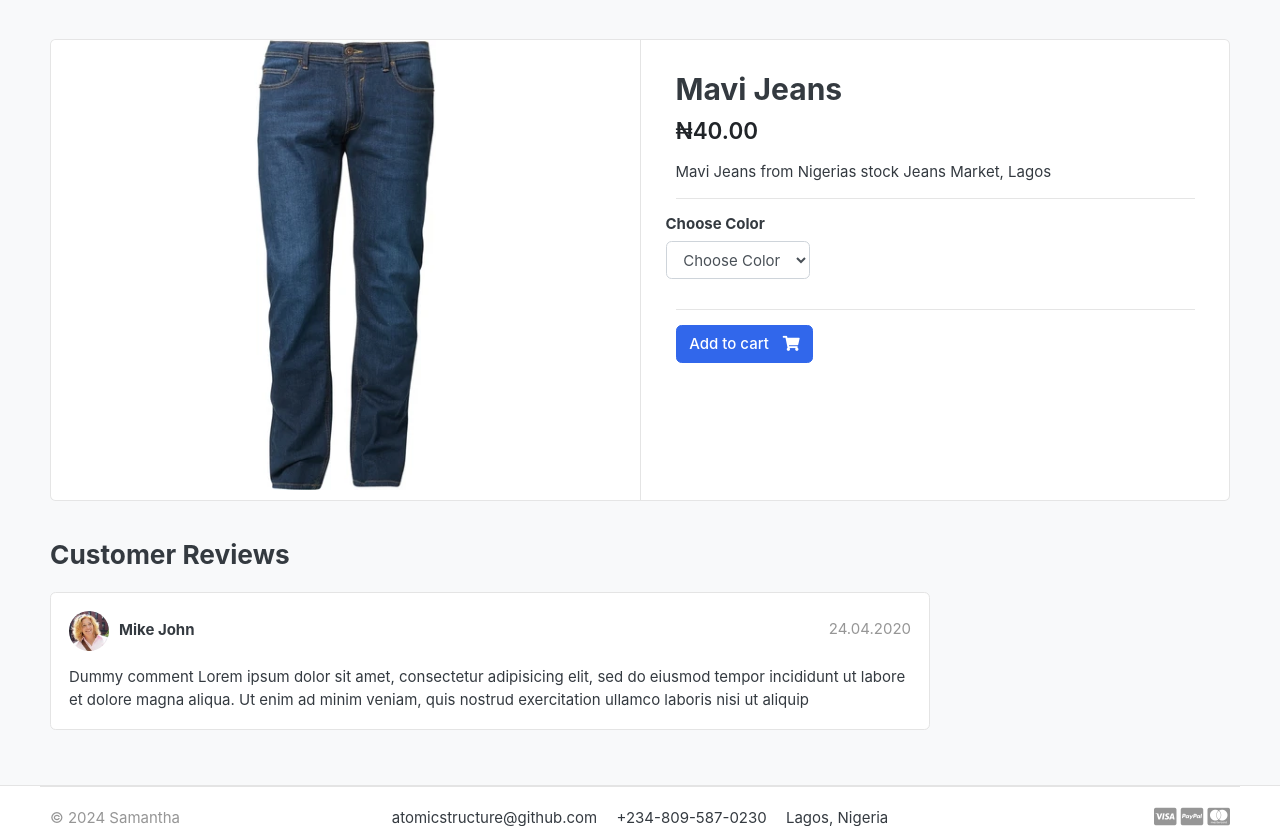
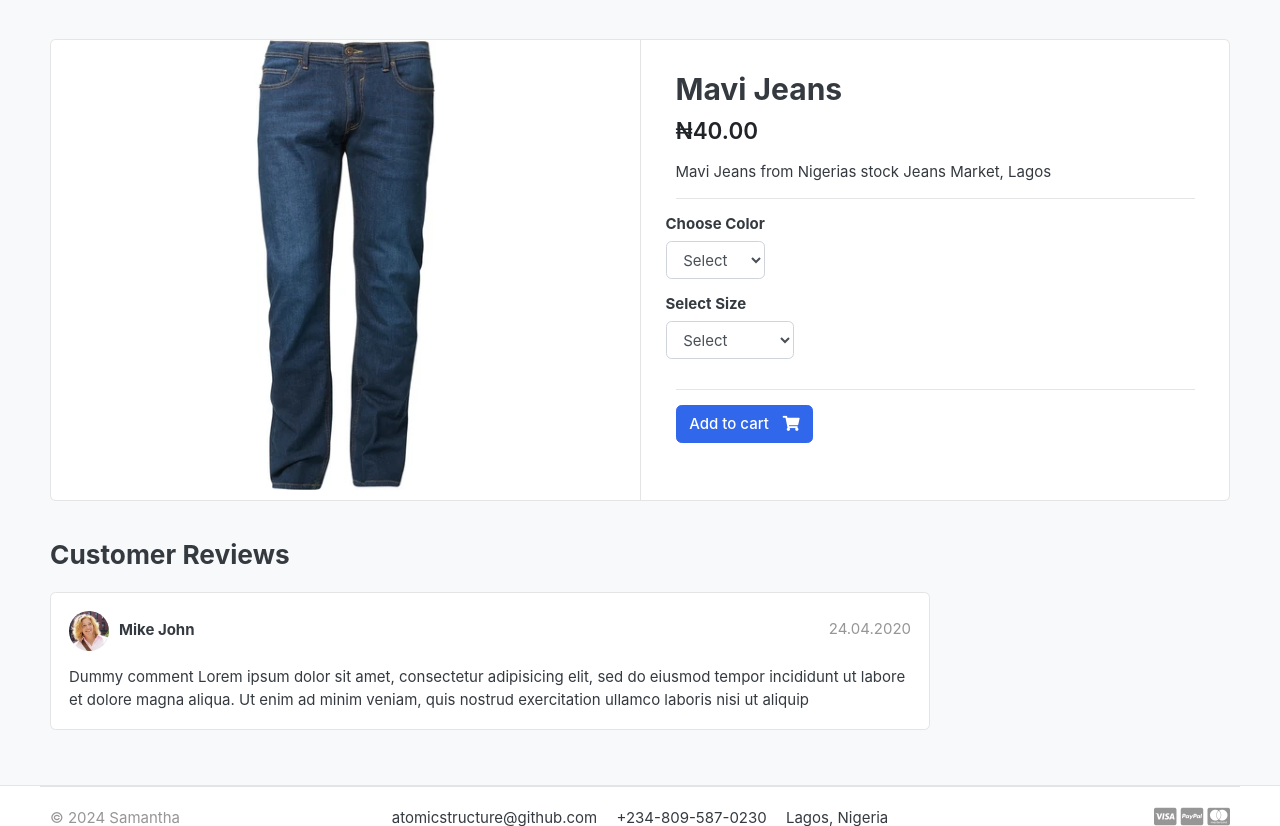
Before and after one commit to atomicstructure/ecommerce, a Django app: page /store/category/jeans/mavi-jeans/ in a window 1280 px wide. Shown: the part 119-945 px from the top of the page. Run offline with Django 5.2, Linux system fonts and the light colour scheme; data comes from the database, SQL or seed files in the repository; both versions use the stored data as it was after the commit; data that the repository does not hold is empty; some libraries are stand-ins or nearby versions; some web fonts are replaced.

Commit message:
Added and worked the Select Size and Choose color variation

```diff
--- a/carts/views.py
+++ b/carts/views.py
@@ -7,7 +7,7 @@
 from store.models import Products
 from .models import Cart, CartItem
 from django.core.exceptions import ObjectDoesNotExist
-from django.contrib.sessions.models import Session
+
 
 
 def _cart_id(request):
@@ -18,6 +18,12 @@
 
 
 def add_cart(request, product_id):
+    if request.method == 'POST':
+        for item in request.POST():
+            key = item
+            value = request.POST[key]
+
+
     product = Products.objects.get(id=product_id)
     try:
         cart = Cart.objects.get(cart_id=_cart_id(request))
--- a/store/models.py
+++ b/store/models.py
@@ -30,6 +30,13 @@
             url = ''
         return url
 
+class VariationManager(models.Manager):
+    def colors(self):
+        return super(VariationManager, self).filter(variation_category='color', is_active=True)
+
+    def sizes(self):
+        return super(VariationManager, self).filter(variation_category='size', is_active=True)
+
 variation_category_choice = (
     ('color', 'color'),
     ('size', 'size'),
@@ -42,5 +49,8 @@
     is_active = models.BooleanField(default=True)
     created_date = models.DateTimeField(auto_now=True)
 
+
+    objects = VariationManager()
+
     def __str__(self):
         return self.product.product_name
--- a/templates/store/product_detail.html
+++ b/templates/store/product_detail.html
@@ -1,4 +1,4 @@
-{% extends "base.html" %}
+{% extends 'base.html' %}
 {% load static %}
 {% block content %}
   <section class="section-content padding-y bg">
@@ -14,7 +14,8 @@
             </article> <!-- gallery-wrap .end// -->
           </aside>
           <main class="col-md-6 border-left">
-            <form action="{% url 'add_cart' single_product.id %}" method="GET">
+            <form action="{% url 'add_cart' single_product.id %}" method="POST">
+              {% csrf_token %}
               <article class="content-body">
                 <h2 class="title">{{ single_product.product_name }}</h2>
 
@@ -29,24 +30,24 @@
                   <div class="item-option-select">
                     <h6>Choose Color</h6>
                     <select name="color" class="form-control" required>
-                    <option value="" disabled selected>Choose Color</option>
-                      {% for color in single_product.variation_set.all %}
-                        <option value="{{ color.variation_value }}">{{ color.variation_value }}</option>
+                      <option value="" disabled selected>Select</option>
+                      {% for color in single_product.variation_set.colors %}
+                        <option value="{{ color.variation_value|capfirst }}">{{ color.variation_value|capfirst }}</option>
                       {% endfor %}
                     </select>
                   </div>
                 </div> <!-- row.// -->
-              {% comment %} <div class="row">
+                <div class="row">
                   <div class="item-option-select">
                     <h6>Select Size</h6>
-                  <div class="btn-group btn-group-sm btn-group-toggle" data-toggle="buttons">
-                    <label class="btn btn-light"><input type="radio" name="radio_color" />S</label>
-                    <label class="btn btn-light active"><input type="radio" name="radio_color" checked />M</label>
-                    <label class="btn btn-light"><input type="radio" name="radio_color" />L</label>
-                    <label class="btn btn-light"><input type="radio" name="radio_color" />XL</label>
+                    <select name="color" class="form-control" required>
+                      <option value="" disabled selected>Select</option>
+                      {% for color in single_product.variation_set.sizes %}
+                        <option value="{{ color.variation_value|capfirst }}">{{ color.variation_value|capfirst }}</option>
+                      {% endfor %}
+                    </select>
                   </div>
-                </div>
-              </div> <!-- row.// --> {% endcomment %}
+                </div> <!-- row.// -->
                 <hr />
                 {% if single_product.stock <= 0 %}
                   <h5>Out Of Stock</h5>
@@ -90,4 +91,4 @@
     </div> <!-- container .// -->
   </section>
   <!-- ========================= SECTION CONTENT END// ========================= -->
-{% endblock  %}
+{% endblock %}
```
Also changed, not shown: db.sqlite3. Lines whose indentation alone changed are shown as unchanged.
